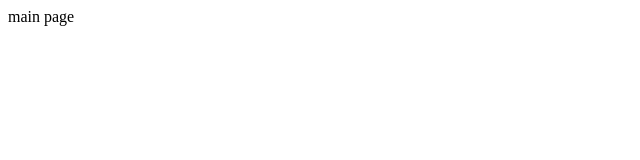
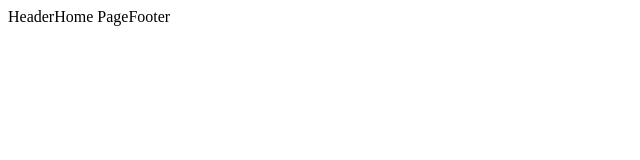
Before and after one commit to nguyenvuudev/React-Frontend-Vite, a React (Vite) app: page / in a window 1280 px wide. Shown: the top 160 px of the page, without its empty margins (0-640 px from the left). Built offline with nearby package versions, Linux system fonts and the light colour scheme.

Commit message:
Divide_Layout

```diff
--- a/src/App.jsx
+++ b/src/App.jsx
@@ -4,14 +4,21 @@
   RouterProvider,
 } from "react-router-dom"
 import LoginPage from './pages/login'
-
+import ContactPage from './pages/contact'
+import BookPage from './pages/book'
+import { Outlet } from "react-router-dom"
+import Header from './components/Header'
+import Footer from './components/Footer'
+import HomePage from './components/Home'
 
 
 const Layout = () => {
   return (
-    <>
-      main page
-    </>
+    <div className="layout-app">
+      <Header />
+      <Outlet />
+      <Footer />
+    </div>
   )
 }
 
@@ -21,7 +28,25 @@
       path: "/",
       element: <Layout />,
       errorElement: <div>404 not found page</div>,
+
+      children: [
+        {
+          index: true,
+          element: <HomePage />
+        },
+
+        {
+          path: "contact",
+          element: <ContactPage />,
+        },
+
+        {
+          path: "book",
+          element: <BookPage />,
+        },
+      ],
     },
+
     {
       path: "/login",
       element: <LoginPage />,
--- /dev/null
+++ b/src/components/Footer/index.jsx
@@ -0,0 +1,9 @@
+const Footer = () => {
+  return (
+    <>
+      Footer
+    </>
+  )
+}
+
+export default Footer
--- /dev/null
+++ b/src/components/Header/index.jsx
@@ -0,0 +1,9 @@
+const Header = () => {
+  return (
+    <>
+      Header
+    </>
+  )
+}
+
+export default Header
--- /dev/null
+++ b/src/components/Home/index.jsx
@@ -0,0 +1,9 @@
+const HomePage = () => {
+  return (
+    <>
+      Home Page
+    </>
+  )
+}
+
+export default HomePage
--- /dev/null
+++ b/src/pages/book/index.jsx
@@ -0,0 +1,9 @@
+const BookPage = () => {
+  return (
+    <>
+      Book Page
+    </>
+  )
+}
+
+export default BookPage
--- /dev/null
+++ b/src/pages/contact/index.jsx
@@ -0,0 +1,9 @@
+const ContactPage = () => {
+  return (
+    <>
+      Contact Page
+    </>
+  )
+}
+
+export default ContactPage
```
